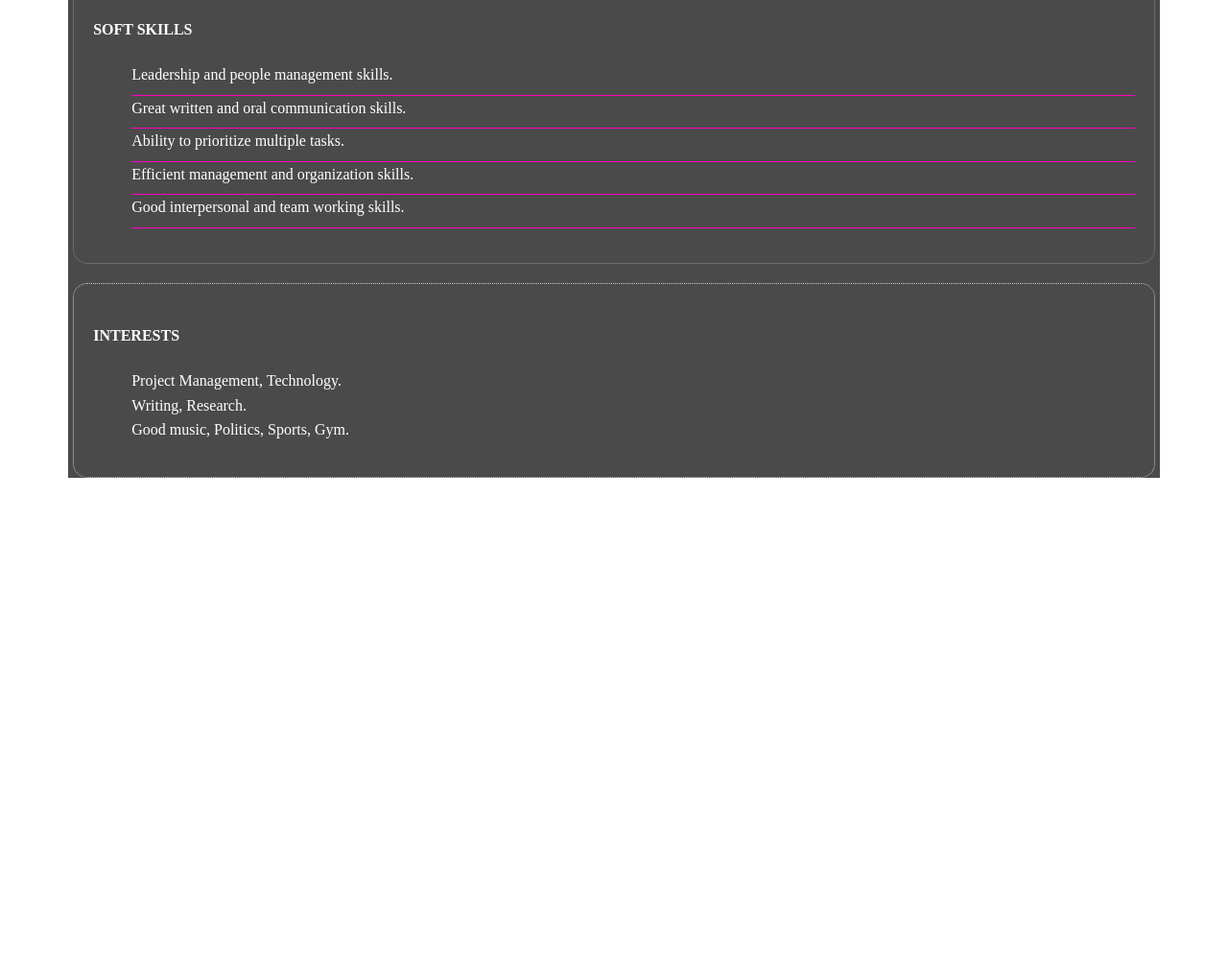
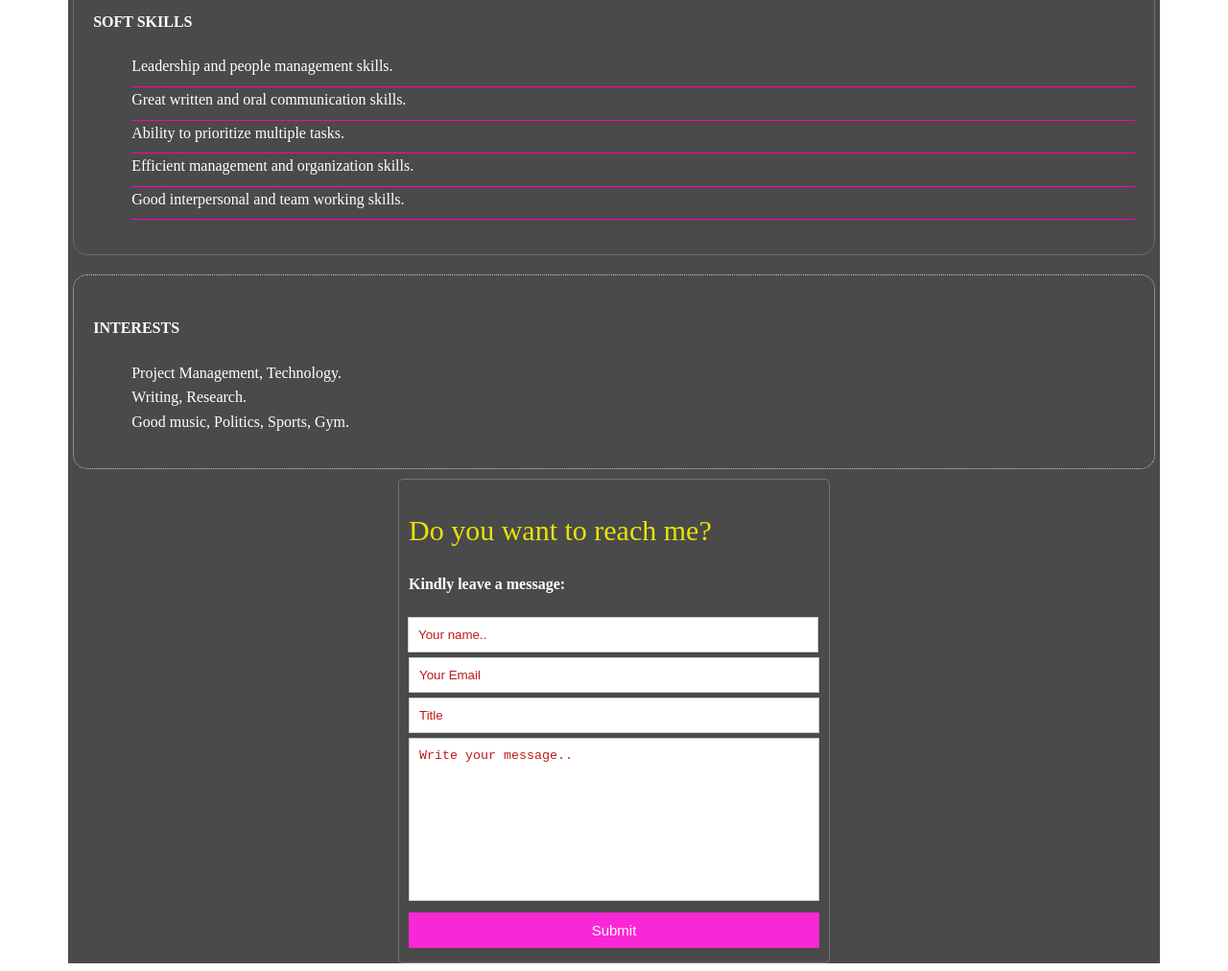
Before and after one commit to Oluwabammydu/My-Profile, a plain HTML site: page oluwabamise.html in a window 1280 px wide. Shown: the part 1369-2381 px from the top of the page at 96% size. Before the commit the page ends 1877 px from the top, so only its background shows below. Drawn offline with Linux system fonts and the light colour scheme.

Commit message:
Adding Contact Form

```diff
--- a/oluwabamise.html
+++ b/oluwabamise.html
@@ -2,23 +2,29 @@
 <html>
 <head>
 	<title>My Resume</title>
+	<meta name="viewport" content="width=device-width, initial-scale=1">
 	<link rel="stylesheet" type="text/css" href="style.css">
+	<script type="text/javascript">
+		function toSubmit(){
+			alert("Form Submitted Successfully...");
+		}
+	</script>
 </head>
 <body>
 	<div class="container">
 		<header>
-			<h1 align="center">RESUME</h1>
 		</header>
 
 		<main>
 			<div class="info">
+				<div class="overlay"></div>
 				<img class="profile" src="https://res.cloudinary.com/oluwabamise/image/upload/v1554379163/1_UhzkuLZVGEncFPrWafablQ.jpg">
 
 					<h2 id="name"> OLUWABAMISE ADEBAYO OJO</h2>
 					<span class="role">Front End Developer</span>
 					<div class="account">
-						<a href="http://github.com/Oluwabammydu"><img src="images/github.png"></a>
-						<a href="https://medium.com/@Oluwabamise_O"><img src="images/medium.png"></a>
+						<a href="http://github.com/Oluwabammydu" target="blank"><img src="images/github.png"></a>
+						<a href="https://medium.com/@Oluwabamise_O" target="blank"><img src="images/medium.png"></a>
 					</div>
 			</div>
 
@@ -95,9 +101,25 @@
 
 
 
+			<div class="contact-container">
+				<div>
+					<h3>Do you want to reach me?</h>
+					<h4>Kindly leave a message:</h4>
+				</div>
+			<div class="row">
+				<div class="column">
+				<form>
+					<input type="text" id="lname" required minlength="4" placeholder="Your name..">
+					<input type="email" id="email"  required minlength="4" placeholder="Your Email">
+					<input type="text" id="title" required  placeholder="Title">
+					<textarea id="mesaage" required minlength="20" placeholder="Write your message.." style="height:170px"></textarea>
+					<input type="submit" value="Submit" onclick="toSubmit()">
 
 
-
+				</form>
+				</div>
+			</div>
+			</div>
 
 
 		</main>
--- a/style.css
+++ b/style.css
@@ -1,14 +1,12 @@
+* {
+	box-sizing: border-box;
+  }
 
 body{
 
 	font-family: 'sans-serif';
 	font-size: 	16px;
 	line-height: 1.6em;
-
-}
-
-h1{
-	padding-top: 30px;
 
 }
 
@@ -42,7 +40,7 @@ h1, h3 {
 .info {
 	/* background-color: rgb(230, 69, 69); */
 	width: 100%;
-	height: 270px;
+	height: 370px;
 	padding-bottom: 10px;
 	padding-top: 20px;
 	margin: 20px auto 20px auto;
@@ -51,13 +49,30 @@ h1, h3 {
 	background-repeat: no-repeat;
 	background-size: cover;
 	background-position: center center;
-	color: rgb(255, 0, 191);
+	color: rgb(255, 255, 255);
+}
+
+.overlay{
+    width: 89%;
+	height: 370px;
+	background:  rgb(195, 43, 241); /* linear-gradient(140.04deg, rgba(0, 17, 60, 0.9) 1.09%, rgba(0, 17, 60, 0.79) 46.1%,
+    rgba(154, 0, 111, 0.5) 70.27%, rgba(154, 0, 111, 0.7) 99.1%);   */
+    opacity: .6;
+	position: absolute;
+	top: 20px;
+
 }
 
 #name{
-	position: absolute;
+	position: relative;
 	top: 170px;
 	right: 500px;
+}
+
+#title{
+	position: relative;
+	top: 0px;
+	right: 0px;
 }
 
 .role{
@@ -147,3 +162,121 @@ hr {
 ul{
 	list-style: none;
 }
+
+/* Style inputs */
+input[type=text], textarea {
+  width: 100%;
+  padding: 12px;
+  border: 1px solid #ccc;
+  margin-top: 6px;
+  margin-bottom: 16px;
+  resize: vertical;
+}
+
+#lname{
+	position: relative;
+	top: 0;
+	right: 1px;
+}
+
+input[type=text]{
+	position: absolute;
+}
+
+
+/* Style the container/contact section */
+.contact-container {
+	border-radius: 5px;
+	padding: 10px;
+ 	max-width:450px;
+	width:100%;
+	height: 100%;
+	border: solid 1px rgb(116, 114, 114);
+	margin:0 auto;
+	position:relative;
+}
+
+.contact-container h3 {
+	color: rgb(231, 228, 7);
+	display: block;
+	font-size: 30px;
+	font-weight: 400;
+
+}
+
+#contact-container h4 {
+	margin:5px 0 15px;
+	display:block;
+	font-size:13px;
+}
+
+.contact-container input[type="text"],
+.contact-container input[type="email"],
+.contact-container input[type="tel"],
+.contact-container input[type="url"],
+.contact-container textarea {
+	width:100%;
+	border:1px solid #CCC;
+	background:#FFF;
+	margin:0 0 5px;
+	padding:10px;
+}
+.contact-container textarea {
+	height:100px;
+	max-width:100%;
+ 	resize:none;
+}
+
+
+input[type=submit] {
+	color: white;
+	/* padding: 12px 20px; */
+	border: none;
+	cursor: pointer;
+	width:100%;
+	background:rgb(250, 39, 215);
+	margin:0 0 5px;
+	padding:10px;
+	font-size:15px;
+  }
+
+
+input[type=submit]:hover {
+	background:rgb(171, 45, 243);
+	-webkit-transition:background 0.3s ease-in-out;
+	-moz-transition:background 0.3s ease-in-out;
+	transition:background-color 0.3s ease-in-out;
+  }
+
+
+  input[type=submit]:hover {
+    box-shadow:inset 0 1px 3px rgba(0, 0, 0, 0.5);
+}
+
+.contact-container input:focus, .contact-container textarea:focus {
+	outline:0;
+	border:1px solid #999;
+}
+::-webkit-input-placeholder {
+ color:rgb(190, 25, 25);
+}
+:-moz-placeholder {
+ color:#888;
+}
+::-moz-placeholder {
+ color:#888;
+}
+:-ms-input-placeholder {
+ color:#888;
+}
+
+
+
+
+/* Responsive layout - when the screen is less than 600px wide, make the two columns stack on top of each other instead of next to each other */
+@media screen and (max-width: 600px) {
+  .column, input[type=submit] {
+    width: 100%;
+    margin-top: 0;
+  }
+}
```
